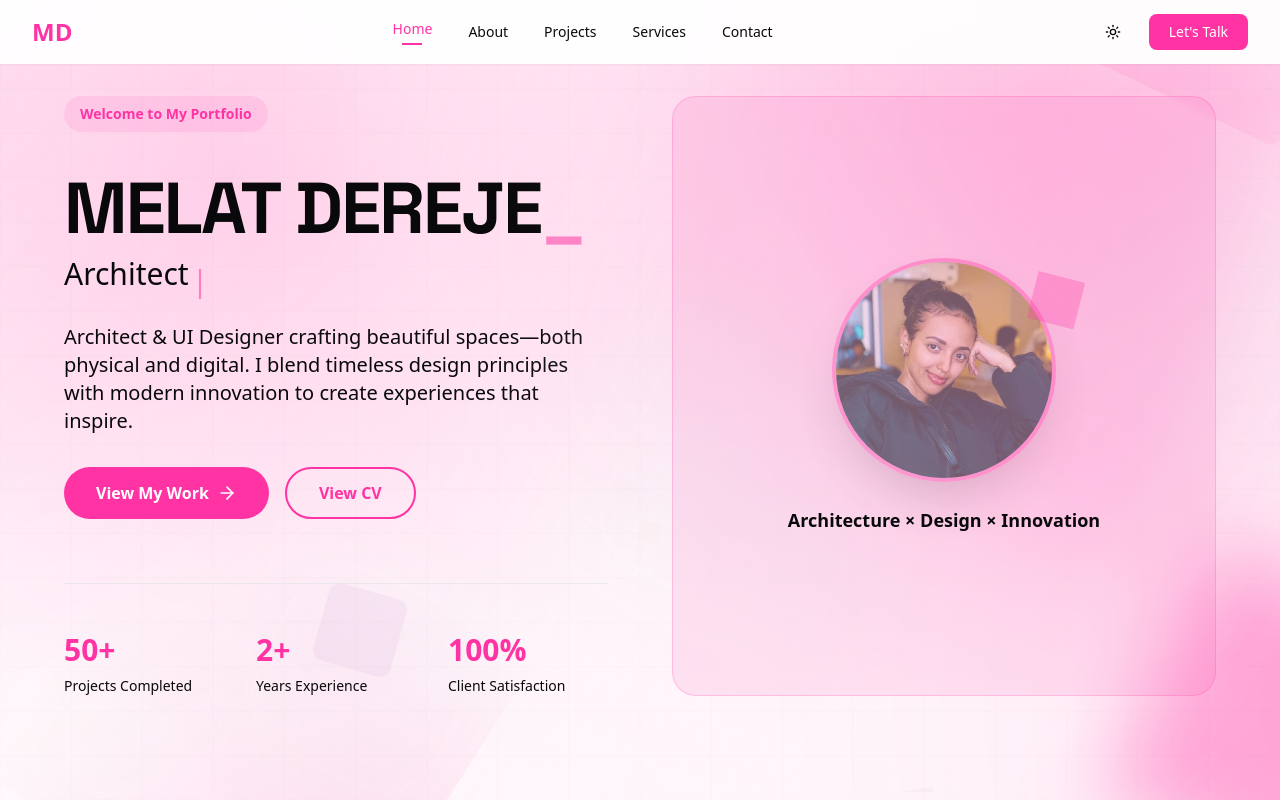
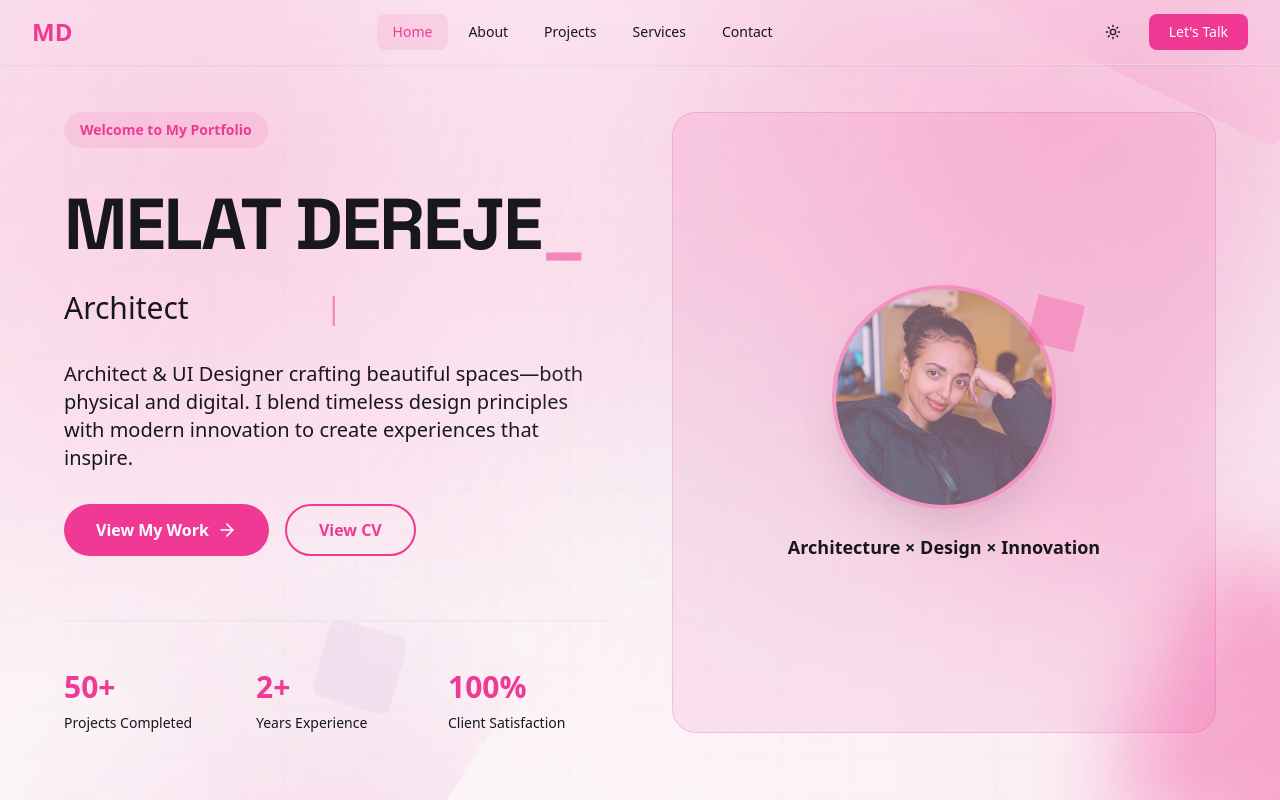
Before and after one commit to zeruhabesha/melatdereje, a Next.js app: page / in a window 1280 px wide. Shown: the top 800 px of the page. Built offline with nearby package versions, Linux system fonts and the light colour scheme.

Commit message:
Updated header.tsx

```diff
--- a/app/globals.css
+++ b/app/globals.css
@@ -263,68 +263,68 @@
 
 /* Modern CSS Variables */
 :root {
-  --background: 0 0% 100%;
-  --foreground: 240 10% 3.9%;
+  --background: 0 0% 99%;
+  --foreground: 240 10% 10%;
   --card: 0 0% 100%;
-  --card-foreground: 240 10% 3.9%;
+  --card-foreground: 240 10% 10%;
   --popover: 0 0% 100%;
-  --popover-foreground: 240 10% 3.9%;
-  --primary: 327 100% 60%;  /* Brighter pink for light mode */
+  --popover-foreground: 240 10% 10%;
+  --primary: 330 85% 58%;  /* Rich rose/pink */
   --primary-foreground: 0 0% 100%;
-  --secondary: 240 4.8% 95.9%;
-  --secondary-foreground: 240 5.9% 10%;
-  --muted: 240 4.8% 95.9%;
-  --muted-foreground: 240 3.8% 46.1%;
-  --accent: 327 100% 60%;  /* Brighter pink for light mode */
+  --secondary: 240 5% 96%;
+  --secondary-foreground: 240 6% 10%;
+  --muted: 240 5% 96%;
+  --muted-foreground: 240 4% 40%;
+  --accent: 330 85% 58%;  /* Match primary */
   --accent-foreground: 0 0% 100%;
   --destructive: 0 84.2% 60.2%;
   --destructive-foreground: 0 0% 98%;
-  --border: 240 5.9% 90%;
-  --input: 240 5.9% 90%;
-  --ring: 240 5.9% 10%;
+  --border: 240 6% 90%;
+  --input: 240 6% 92%;
+  --ring: 330 85% 58%;
   --radius: 0.75rem;
   --glass: rgba(255, 255, 255, 0.1);
   --glass-border: rgba(255, 255, 255, 0.1);
-  --sidebar: 240 5.1% 96.1%;
-  --sidebar-foreground: 240 5.9% 10%;
-  --sidebar-primary: 240 5.9% 10%;
+  --sidebar: 240 5% 96%;
+  --sidebar-foreground: 240 6% 10%;
+  --sidebar-primary: 240 6% 10%;
   --sidebar-primary-foreground: 0 0% 98%;
-  --sidebar-accent: 240 4.8% 95.9%;
-  --sidebar-accent-foreground: 240 5.9% 10%;
-  --sidebar-border: 240 5.9% 90%;
-  --sidebar-ring: 240 5.9% 10%;
+  --sidebar-accent: 240 5% 96%;
+  --sidebar-accent-foreground: 240 6% 10%;
+  --sidebar-border: 240 6% 90%;
+  --sidebar-ring: 240 6% 10%;
 }
 
 .dark {
-  --background: 0 0% 5%;  /* Darker background for better contrast */
-  --foreground: 0 0% 98%;
-  --card: 0 0% 7%;  /* Slightly lighter than background */
-  --card-foreground: 0 0% 98%;
-  --popover: 0 0% 7%;  /* Match card color */
-  --popover-foreground: 0 0% 98%;
-  --primary: 330 100% 75%;  /* Brighter, more saturated pink */
-  --primary-foreground: 0 0% 5%;  /* Dark text for better contrast */
-  --secondary: 330 50% 15%;  /* Darker pink tint */
-  --secondary-foreground: 0 0% 98%;
-  --muted: 240 4% 20%;  /* Slightly lighter than before */
-  --muted-foreground: 240 5% 74.9%;  /* Brighter muted text */
-  --accent: 330 100% 75%;  /* Match primary color */
-  --accent-foreground: 0 0% 5%;  /* Dark text for better contrast */
+  --background: 0 0% 7%;  /* Slightly lighter for better contrast */
+  --foreground: 0 0% 96%;
+  --card: 0 0% 10%;  /* Elevated surface */
+  --card-foreground: 0 0% 96%;
+  --popover: 0 0% 10%;
+  --popover-foreground: 0 0% 96%;
+  --primary: 330 90% 68%;  /* Softer, more elegant pink */
+  --primary-foreground: 0 0% 10%;
+  --secondary: 240 5% 16%;
+  --secondary-foreground: 0 0% 96%;
+  --muted: 240 5% 18%;
+  --muted-foreground: 240 5% 65%;
+  --accent: 330 90% 68%;
+  --accent-foreground: 0 0% 10%;
   --destructive: 0 62.8% 30.6%;
   --destructive-foreground: 0 0% 98%;
-  --border: 240 3.7% 15.9%;
-  --input: 240 3.7% 15.9%;
-  --ring: 240 4.9% 83.9%;
-  --glass: rgba(0, 0, 0, 0.2);
-  --glass-border: rgba(255, 255, 255, 0.05);
-  --sidebar: 240 3.7% 15.9%;
-  --sidebar-foreground: 0 0% 98%;
-  --sidebar-primary: 0 0% 98%;
-  --sidebar-primary-foreground: 240 5.9% 10%;
-  --sidebar-accent: 240 3.7% 15.9%;
-  --sidebar-accent-foreground: 0 0% 98%;
-  --sidebar-border: 240 3.7% 15.9%;
-  --sidebar-ring: 240 4.9% 83.9%;
+  --border: 240 4% 18%;
+  --input: 240 4% 16%;
+  --ring: 330 90% 68%;
+  --glass: rgba(0, 0, 0, 0.3);
+  --glass-border: rgba(255, 255, 255, 0.08);
+  --sidebar: 240 4% 12%;
+  --sidebar-foreground: 0 0% 96%;
+  --sidebar-primary: 0 0% 96%;
+  --sidebar-primary-foreground: 240 6% 10%;
+  --sidebar-accent: 240 4% 18%;
+  --sidebar-accent-foreground: 0 0% 96%;
+  --sidebar-border: 240 4% 18%;
+  --sidebar-ring: 240 5% 83.9%;
 }
 
 /* Base Styles */
@@ -674,31 +674,18 @@
   }
 }
 
-/* Typing Animation */
+/* Typing Animation - Fixed height to prevent layout shifts */
 .typing-container {
   display: flex;
   align-items: center;
-  min-height: 1.5em;
+  position: relative;
+  overflow: visible;
 }
 
 .typing-text {
   display: inline-block;
-  overflow: hidden;
-  border-right: 3px solid var(--primary);
   white-space: nowrap;
-  margin: 0;
-  padding-right: 3px;
-  animation: typing 3.5s steps(40, end), blink-caret 0.75s step-end infinite;
-}
-
-@keyframes typing {
-  from { width: 0 }
-  to { width: 100% }
-}
-
-@keyframes blink-caret {
-  from, to { border-color: transparent }
-  50% { border-color: var(--primary); }
+  overflow: visible;
 }
 
 @keyframes slideInDown {
--- a/components/contact.tsx
+++ b/components/contact.tsx
@@ -70,7 +70,7 @@ export default function Contact() {
   }
 
   return (
-    <section id="contact" className="relative py-20 px-6 border-t border-border">
+    <section id="contact" className="relative py-20 px-6 mt-20 border-t border-border">
       <div className="max-w-6xl mx-auto">
         <div
           className={`transition-all duration-1000 ${isInView ? "opacity-100 translate-y-0" : "opacity-0 translate-y-10"}`}
@@ -93,7 +93,7 @@ export default function Contact() {
                     value={formData.name}
                     onChange={(e) => setFormData({ ...formData, name: e.target.value })}
                     required
-                    className="w-full px-6 py-3 bg-white/50 border border-border rounded-lg focus:outline-none focus:border-primary transition-colors"
+                    className="w-full px-6 py-3 bg-card/50 dark:bg-card/30 border border-border rounded-lg focus:outline-none focus:border-primary focus:ring-2 focus:ring-primary/20 transition-all"
                   />
                 </div>
                 <div>
@@ -103,7 +103,7 @@ export default function Contact() {
                     value={formData.email}
                     onChange={(e) => setFormData({ ...formData, email: e.target.value })}
                     required
-                    className="w-full px-6 py-3 bg-white/50 border border-border rounded-lg focus:outline-none focus:border-primary transition-colors"
+                    className="w-full px-6 py-3 bg-card/50 dark:bg-card/30 border border-border rounded-lg focus:outline-none focus:border-primary focus:ring-2 focus:ring-primary/20 transition-all"
                   />
                 </div>
                 <div>
@@ -113,7 +113,7 @@ export default function Contact() {
                     value={formData.message}
                     onChange={(e) => setFormData({ ...formData, message: e.target.value })}
                     required
-                    className="w-full px-6 py-3 bg-white/50 border border-border rounded-lg focus:outline-none focus:border-primary transition-colors resize-none"
+                    className="w-full px-6 py-3 bg-card/50 dark:bg-card/30 border border-border rounded-lg focus:outline-none focus:border-primary focus:ring-2 focus:ring-primary/20 transition-all resize-none"
                   />
                 </div>
                 <button
@@ -172,7 +172,7 @@ export default function Contact() {
                         aria-label={social.label}
                         target="_blank"
                         rel="noopener noreferrer"
-                        className="w-12 h-12 bg-white/50 border border-border rounded-lg flex items-center justify-center text-foreground hover:bg-primary hover:text-white hover:border-primary transition-all duration-300 hover:scale-110"
+                        className="w-12 h-12 bg-card/50 dark:bg-card/30 border border-border rounded-lg flex items-center justify-center text-foreground hover:bg-primary hover:text-white hover:border-primary transition-all duration-300 hover:scale-110"
                       >
                         <Icon size={20} />
                       </a>
@@ -184,7 +184,7 @@ export default function Contact() {
           </div>
 
           {/* Footer */}
-          <div className="flex flex-col md:flex-row items-center justify-center pt-12 border-t border-border">
+          <div className="flex flex-col md:flex-row items-center justify-center pt-12 pb-4 border-t border-border">
             <p className="text-sm text-muted-foreground">© 2025 MELAT DEREJE. All rights reserved.</p>
           </div>
         </div>
--- a/components/header.tsx
+++ b/components/header.tsx
@@ -21,7 +21,7 @@ export default function Header({ isLoaded }: HeaderProps) {
 
   return (
     <header
-      className={`fixed top-0 left-0 right-0 z-[100] bg-white/95 dark:bg-secondary/95 backdrop-blur-md shadow-sm transition-all duration-500 ${isLoaded ? "translate-y-0 opacity-100" : "-translate-y-full opacity-0"}`}
+      className={`fixed top-0 left-0 right-0 z-[100] bg-white/98 dark:bg-[hsl(var(--card))]/98 backdrop-blur-md shadow-sm border-b border-border/50 transition-all duration-500 ${isLoaded ? "translate-y-0 opacity-100" : "-translate-y-full opacity-0"}`}
     >
       <nav className="max-w-7xl mx-auto px-4 sm:px-6 lg:px-8">
         <div className="flex items-center justify-between h-16">
@@ -42,13 +42,10 @@ export default function Header({ isLoaded }: HeaderProps) {
                 key={idx}
                 href={item.href}
                 className={`px-4 py-2 rounded-lg text-sm font-medium transition-all duration-200 ${
-                  item.href === '#' ? 'text-primary' : 'text-foreground hover:text-primary/90 hover:bg-gray-100 dark:hover:bg-gray-800'
+                  item.href === '#' ? 'text-primary bg-primary/10' : 'text-foreground hover:text-primary/90 hover:bg-muted'
                 }`}
               >
                 {item.label}
-                {item.href === '#' && (
-                  <span className="block h-0.5 bg-gradient-to-r from-primary to-accent mt-1 w-5 mx-auto" />
-                )}
               </Link>
             ))}
           </div>
@@ -58,9 +55,9 @@ export default function Header({ isLoaded }: HeaderProps) {
             <ThemeToggle />
 
             {/* CTA Button */}
-            <button className="hidden md:block px-5 py-2 bg-gradient-to-r from-primary to-accent text-white rounded-lg hover:shadow-lg hover:shadow-primary/30 transition-all duration-300 font-medium text-sm">
+            <a href="#contact" className="hidden md:block px-5 py-2 bg-gradient-to-r from-primary to-accent text-white rounded-lg hover:shadow-lg hover:shadow-primary/30 transition-all duration-300 font-medium text-sm">
               Let's Talk
-            </button>
+            </a>
           </div>
 
           {/* Mobile Menu Button */}
--- a/components/hero.tsx
+++ b/components/hero.tsx
@@ -63,7 +63,7 @@ export default function Hero({ isLoaded }: HeroProps) {
   }, [])
 
   return (
-    <section className="relative min-h-[calc(100vh-4rem)] flex items-center justify-center px-4 sm:px-6 pt-24 pb-16 sm:pb-24">
+    <section className="relative min-h-[calc(100vh-4rem)] flex items-center justify-center px-4 sm:px-6 pt-28 pb-20 sm:pb-24">
       {/* Interactive Background Elements */}
       <div className="floating-shapes">
         <span></span>
@@ -82,17 +82,17 @@ export default function Hero({ isLoaded }: HeroProps) {
             </span>
           </div>
 
-          <h1 className="text-4xl sm:text-5xl lg:text-7xl font-bold text-foreground mb-3 leading-tight">
+          <h1 className="text-4xl sm:text-5xl lg:text-7xl font-bold text-foreground mb-3 leading-tight min-h-[3rem] sm:min-h-[3.5rem] lg:min-h-[5rem]">
             {displayText}
             <span className="text-primary animate-pulse">_</span>
           </h1>
 
-          <div className="typing-container mb-6">
-            <p className="text-2xl md:text-3xl font-medium text-muted-foreground">
-              <span className="typing-text">
+          <div className="typing-container mb-6 h-[3rem] md:h-[3.5rem] flex items-center">
+            <p className="text-2xl md:text-3xl font-medium text-muted-foreground w-full">
+              <span className="inline-block min-w-[15ch]">
                 {profession}
               </span>
-              <span className="text-primary animate-pulse">|</span>
+              <span className="text-primary animate-pulse ml-1">|</span>
             </p>
           </div>
 
```
